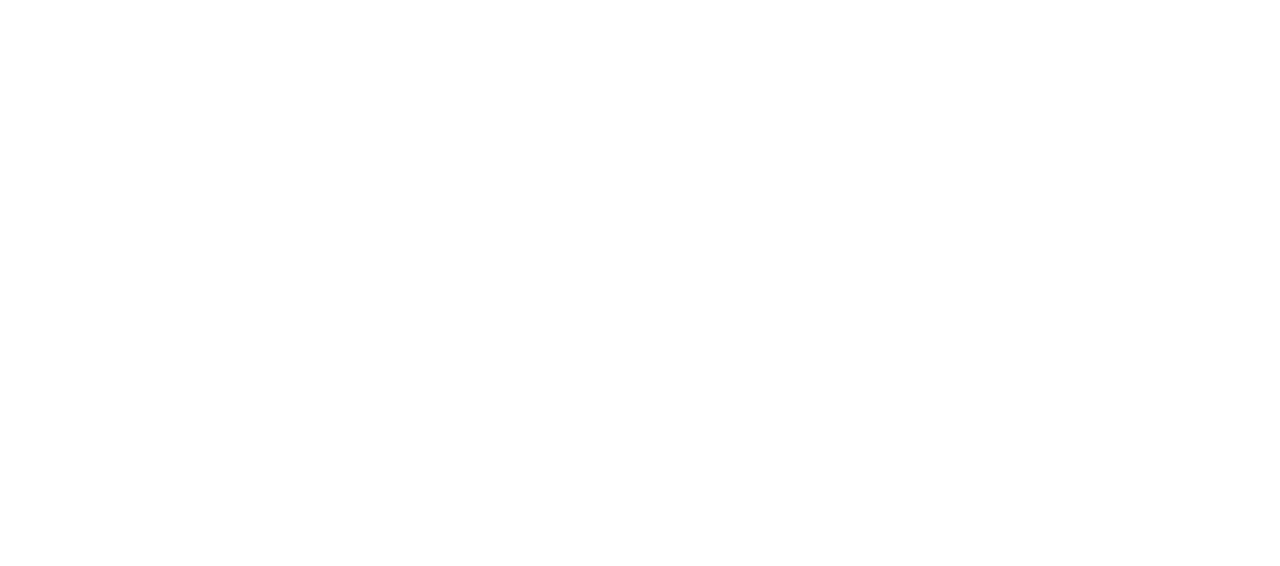
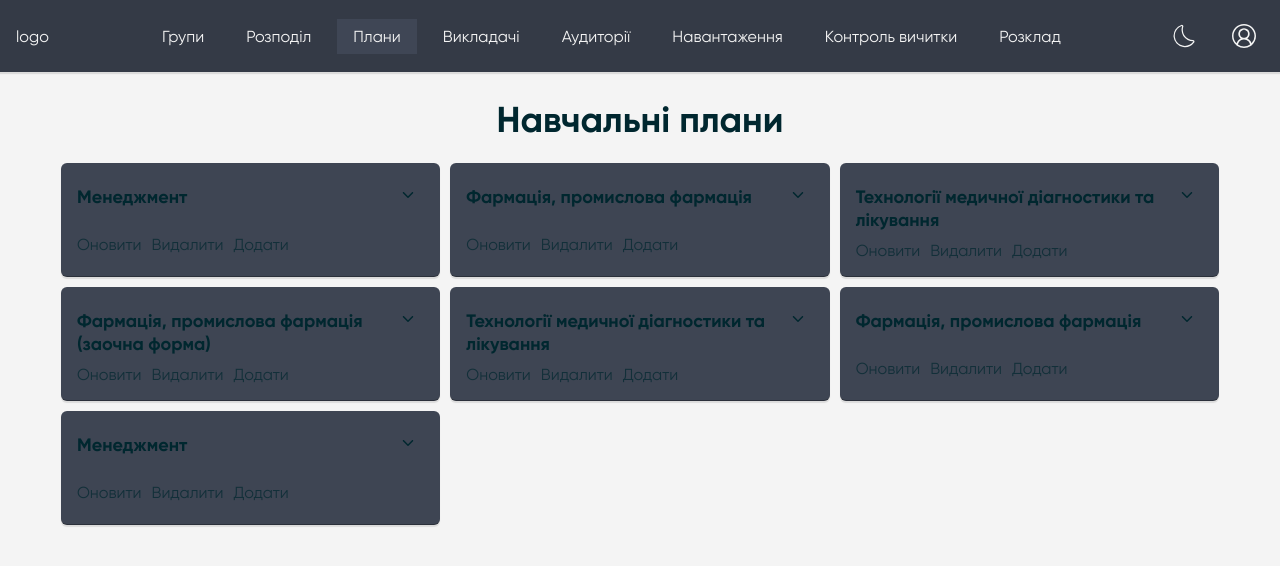
Before and after one commit to Roman2508/timetable-frontend, a React (Vite) app: page /plans in a window 1280 px wide. Before the commit this address had no page. Shown: the top 566 px of the page. Built offline with nearby package versions, Linux system fonts and the light colour scheme.

Commit message:
educational plans page

```diff
--- a/src/App.tsx
+++ b/src/App.tsx
@@ -1,9 +1,10 @@
 import React from "react"
 import { Routes, Route } from "react-router-dom"
 
-import AllGroupsPage from "./pages/AllGroupsPage/AllGroupsPage"
 import Layout from "./components/Layout/Layout"
 import GroupPage from "./pages/GroupPage/GroupPage"
+import AllGroupsPage from "./pages/AllGroupsPage/AllGroupsPage"
+import PlansPage from "./pages/PlansPage/PlansPage"
 
 export const ThemeContext = React.createContext({
   colorMode: "light",
@@ -34,8 +35,8 @@ const App = () => {
         <Route element={<Layout />}>
           <Route path="/" element={<AllGroupsPage />} />
           <Route path="/group/:id" element={<GroupPage />} />
-          <Route path="/1" element={<div>asdadssd11111</div>} />
           <Route path="/2" element={<div>asdadssd11111</div>} />
+          <Route path="/plans" element={<PlansPage />} />
           <Route path="/3" element={<div>asdadssd11111</div>} />
           <Route path="/4" element={<div>asdadssd11111</div>} />
           <Route path="/5" element={<div>asdadssd11111</div>} />
--- a/src/components/Header/Header.module.scss
+++ b/src/components/Header/Header.module.scss
@@ -38,6 +38,7 @@
   a {
     padding: 8px 16px;
     transition: all 0.2s linear;
+    white-space: nowrap;
   }
 
   a.active-page {
--- a/src/components/Header/Header.tsx
+++ b/src/components/Header/Header.tsx
@@ -12,7 +12,7 @@ import IconButton from "../ui/IconButton/IconButton"
 const pages = [
   { path: "/", name: "Групи" },
   { path: "/1", name: "Розподіл" },
-  { path: "/2", name: "Плани" },
+  { path: "/plans", name: "Плани" },
   { path: "/3", name: "Викладачі" },
   { path: "/4", name: "Аудиторії" },
   { path: "/5", name: "Навантаження" },
--- a/src/components/ui/IconButton/IconButton.tsx
+++ b/src/components/ui/IconButton/IconButton.tsx
@@ -7,12 +7,14 @@ interface IIconButtonProps {
   children: JSX.Element | JSX.Element[] | string | string[]
   sx?: React.CSSProperties
   bg?: "dark" | "light"
+  [propName: string]: any
 }
 
 const IconButton: React.FC<React.PropsWithChildren<IIconButtonProps>> = ({
   children,
   sx = {},
   bg = "light",
+  ...props
 }) => {
   const { colorMode } = React.useContext(ThemeContext)
 
@@ -24,6 +26,7 @@ const IconButton: React.FC<React.PropsWithChildren<IIconButtonProps>> = ({
         [styles["dark"]]: colorMode === "dark",
         [styles["dark-bg"]]: bg === "dark",
       })}
+      {...props}
     >
       {children}
     </div>
--- a/src/components/ui/Select/Select.module.scss
+++ b/src/components/ui/Select/Select.module.scss
@@ -1,11 +1,13 @@
 .select-wrapper {
   position: relative;
+  font-size: 18px !important;
 }
 
 .select {
   border: 1px solid #acaec9 !important;
   background-color: transparent !important;
   position: relative !important;
+  height: 43px !important;
 
   &.light * {
     color: #000000 !important;
--- a/src/index.css
+++ b/src/index.css
@@ -17,6 +17,7 @@ html,
 body,
 #root {
   height: 100%;
+  overflow-x: hidden;
 }
 
 * {
@@ -27,6 +28,10 @@ body,
   list-style: none;
   text-decoration: none;
   color: inherit;
+
+  /* scrollbar from moz */
+  scrollbar-color: #414857 #f4f4f4;
+  scrollbar-width: thin;
 }
 
 .dark-theme {
@@ -37,7 +42,6 @@ body,
 }
 
 .light-theme {
-  /* background-color: #fafafa; */
   background-color: #f4f4f4;
   color: #00272f;
   min-height: 100vh;
@@ -49,3 +53,13 @@ body,
   margin: 0 auto;
   padding: 0 10px;
 }
+
+::-webkit-scrollbar {
+  background-color: #f4f4f4;
+  width: 8px;
+}
+
+::-webkit-scrollbar-thumb {
+  background-color: #414857;
+  border-radius: 3px;
+}
--- /dev/null
+++ b/src/pages/PlansPage/PlansPage.module.scss
@@ -0,0 +1,87 @@
+.container {
+  max-width: 1240px;
+  margin: 30px auto;
+  padding: 0 20px 60px;
+}
+
+.plans-wrapper {
+  display: flex;
+  flex-wrap: wrap;
+  align-items: flex-start;
+  padding: 0 16px;
+}
+
+.plan-category {
+  margin: 5px;
+  min-width: calc(33.33333333% - 10px);
+  width: calc(33.33333333% - 10px);
+  max-width: calc(33.33333333% - 10px);
+  min-height: 114px;
+
+  background-color: #3e4553;
+  border-bottom: 1px solid rgba(0, 0, 0, 0.3);
+}
+
+.plan-category-controls {
+  display: flex;
+  flex-direction: column;
+  justify-content: space-between;
+  height: 85px;
+  padding-bottom: 10px;
+}
+
+.plan-top {
+  display: flex;
+  align-items: baseline;
+  justify-content: space-between;
+  padding: 0 16px;
+
+  h6 {
+    font-size: 18px;
+  }
+}
+
+.plan-category-actions {
+  display: flex;
+  margin: 10px 16px 0;
+}
+
+.plan-category-actions-item {
+  margin-right: 10px;
+  opacity: 0.7;
+
+  &:hover {
+    text-decoration: underline;
+    cursor: pointer;
+  }
+}
+
+.plans {
+  background-color: var(--gray-color);
+}
+
+.plan {
+  display: flex;
+  align-items: center;
+  justify-content: space-between;
+  border-top: 1px solid white;
+  padding: 8px 16px;
+
+  span {
+    display: block;
+    text-overflow: ellipsis;
+    overflow: hidden;
+    width: calc(100% - 90px);
+    height: 1.2em;
+    white-space: nowrap;
+  }
+
+  &:hover {
+    background-color: #3e4553;
+    cursor: pointer;
+  }
+
+  &:last-of-type {
+    // border-bottom: 1px solid white;
+  }
+}
--- /dev/null
+++ b/src/pages/PlansPage/PlansPage.tsx
@@ -0,0 +1,159 @@
+import React from "react"
+import styles from "./PlansPage.module.scss"
+import Title from "../../components/ui/Title/Title"
+import Paper from "../../components/ui/Paper/Paper"
+import { IoIosArrowDown as ArrowDown } from "react-icons/io"
+import { MdDeleteOutline as DeleteIcon } from "react-icons/md"
+import IconButton from "../../components/ui/IconButton/IconButton"
+import { MdDriveFileRenameOutline as RenameIcon } from "react-icons/md"
+
+const plans = [
+  {
+    id: 1,
+    name: "Менеджмент",
+    createdAt: "08.12.23",
+    plans: [
+      { id: 1, name: "Фармація, промислова фармація, Фаховий молодший бакалавр" },
+      { id: 1, name: "Фармація, промислова фармація" },
+      { id: 1, name: "Фармація, промислова фармація" },
+    ],
+  },
+  {
+    id: 2,
+    name: "Фармація, промислова фармація",
+    createdAt: "08.12.23",
+    plans: [
+      { id: 1, name: "Фармація, промислова фармація" },
+      { id: 1, name: "Фармація, промислова фармація" },
+      { id: 1, name: "Фармація, промислова фармація" },
+    ],
+  },
+  {
+    id: 3,
+    name: "Технології медичної діагностики та лікування",
+    createdAt: "08.12.23",
+    plans: [
+      { id: 1, name: "Фармація, промислова фармація" },
+      { id: 1, name: "Фармація, промислова фармація" },
+      { id: 1, name: "Фармація, промислова фармація" },
+    ],
+  },
+  {
+    id: 4,
+    name: "Фармація, промислова фармація (заочна форма)",
+    createdAt: "08.12.23",
+    plans: [
+      { id: 1, name: "Фармація, промислова фармація" },
+      { id: 1, name: "Фармація, промислова фармація" },
+      { id: 1, name: "Фармація, промислова фармація" },
+    ],
+  },
+  {
+    id: 5,
+    name: "Технології медичної діагностики та лікування",
+    createdAt: "08.12.23",
+    plans: [
+      { id: 1, name: "Фармація, промислова фармація" },
+      { id: 1, name: "Фармація, промислова фармація" },
+      { id: 1, name: "Фармація, промислова фармація" },
+    ],
+  },
+  {
+    id: 6,
+    name: "Фармація, промислова фармація",
+    createdAt: "08.12.23",
+    plans: [
+      { id: 1, name: "Фармація, промислова фармація" },
+      { id: 1, name: "Фармація, промислова фармація" },
+      { id: 1, name: "Фармація, промислова фармація" },
+    ],
+  },
+  {
+    id: 7,
+    name: "Менеджмент",
+    createdAt: "08.12.23",
+    plans: [
+      { id: 1, name: "Фармація, промислова фармація" },
+      { id: 1, name: "Фармація, промислова фармація" },
+      { id: 1, name: "Фармація, промислова фармація" },
+    ],
+  },
+]
+
+const PlansPage = () => {
+  const [openCategory, setOpenCategory] = React.useState<(typeof plans)[0] | null>(null)
+
+  const handleChangeOpenCategory = (id: number) => {
+    if (!openCategory) {
+      setOpenCategory(plans[id - 1])
+    } else {
+      if (id === openCategory.id) {
+        setOpenCategory(null)
+      } else {
+        setOpenCategory(plans[id - 1])
+      }
+    }
+  }
+
+  console.log(openCategory)
+
+  return (
+    <div className={styles.container}>
+      <Title sx={{ marginBottom: "20px" }}>Навчальні плани</Title>
+
+      <div className={styles["plans-wrapper"]}>
+        {plans.map((el) => (
+          <Paper classNames={styles["plan-category"]} key={el.id} sx={{ padding: "16px 0 0 0" }}>
+            <div className={styles["plan-category-controls"]}>
+              <div className={styles["plan-top"]}>
+                <Title Variant="h6" align="left" sx={{ lineHeight: "1.25" }}>
+                  {el.name}
+                </Title>
+
+                <IconButton
+                  sx={{ marginLeft: "10px" }}
+                  onClick={() => handleChangeOpenCategory(el.id)}
+                >
+                  <ArrowDown
+                    style={openCategory?.id === el.id ? { transform: "rotate(180deg)" } : {}}
+                  />
+                </IconButton>
+              </div>
+              <div className={styles["plan-category-actions"]}>
+                <div className={styles["plan-category-actions-item"]}>Оновити</div>
+                <div className={styles["plan-category-actions-item"]}>Видалити</div>
+                <div className={styles["plan-category-actions-item"]}>Додати</div>
+              </div>
+            </div>
+
+            {openCategory?.id === el.id && (
+              <div className={styles["plans"]}>
+                {el.plans.map((plan) => (
+                  <div className={styles["plan"]} key={plan.id}>
+                    <span>{plan.name}</span>
+
+                    <div className={styles["plan-controls"]}>
+                      <IconButton
+                        sx={{
+                          marginRight: "10px",
+                        }}
+                      >
+                        <RenameIcon size={20} />
+                      </IconButton>
+
+                      <IconButton>
+                        <DeleteIcon size={20} />
+                      </IconButton>
+                    </div>
+                  </div>
+                ))}
+              </div>
+            )}
+          </Paper>
+        ))}
+      </div>
+    </div>
+  )
+}
+
+export default PlansPage
```
